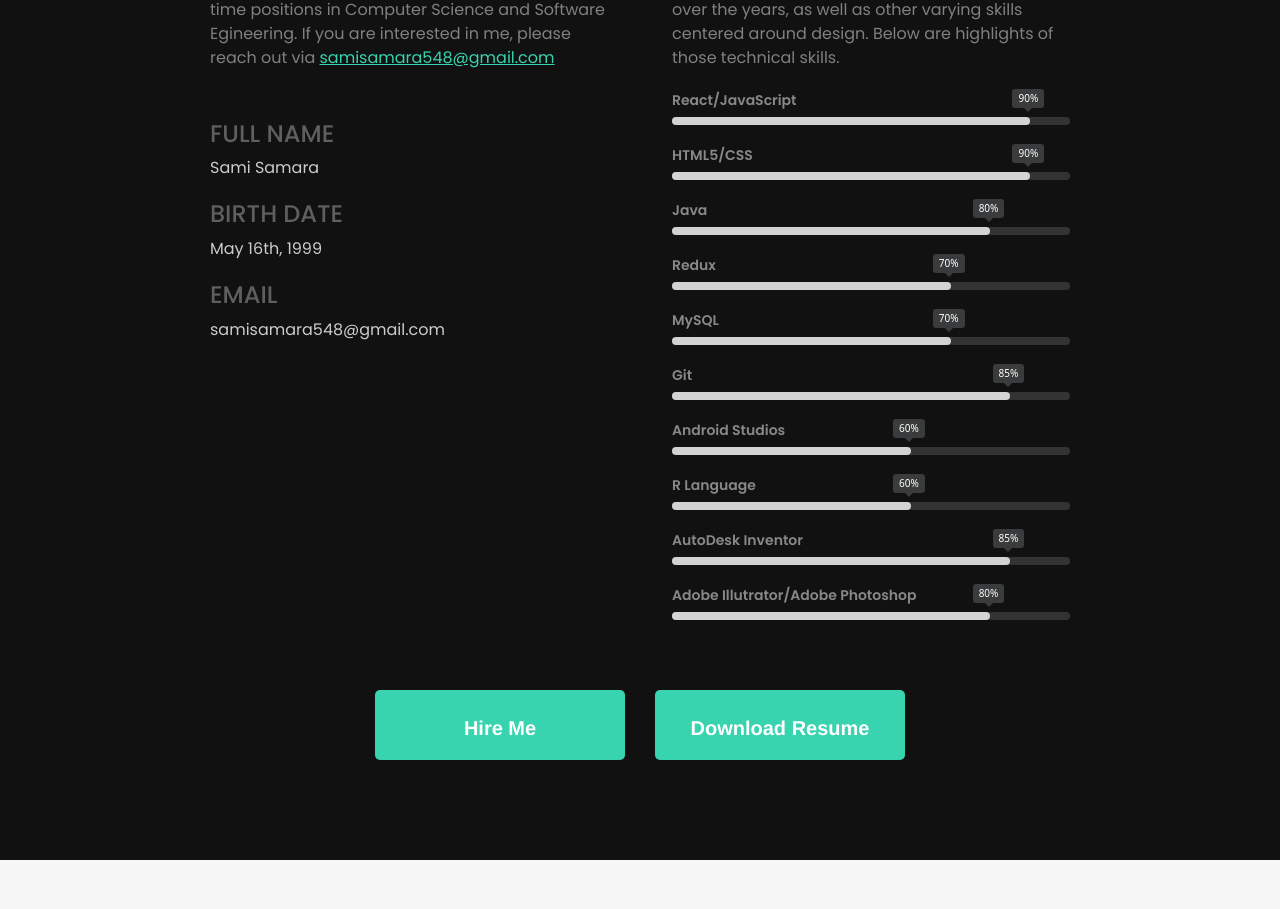
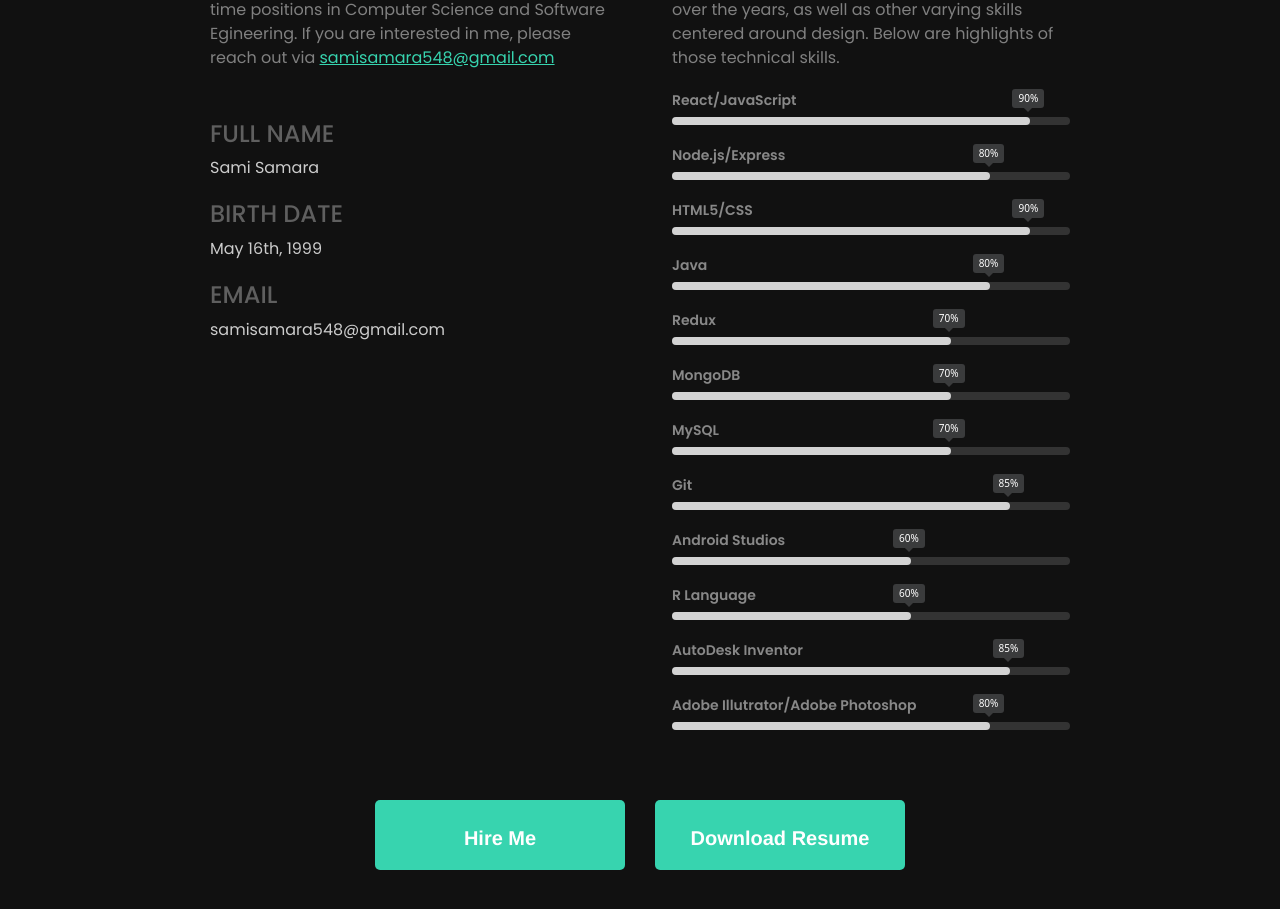
Before and after one commit to samisamara/personalWebpage, a React (Create React App) app: page / in a window 1280 px wide. Shown: the part 1190-2099 px from the top of the page. Built offline with nearby package versions, Linux system fonts and the light colour scheme.

Commit message:
added node/express and mongoDB in the skills container

```diff
--- a/src/components/SkillBar/SkillBar.css
+++ b/src/components/SkillBar/SkillBar.css
@@ -50,6 +50,11 @@
   animation-delay: 0.1s;
 }
 
+.skill-per.nodeExpress {
+  width: 80%;
+  animation-delay: 0.1s;
+}
+
 .skill-per.htmlcss{
   width: 90%;
   animation-delay: 0.2s;
@@ -61,6 +66,10 @@
 .skill-per.redux{
   width: 70%;
   animation-delay: 0.3s;
+}
+.skill-per.mongoDB {
+  width: 70%;
+  animation-delay: 0.1s;
 }
 .skill-per.mysql{
   width: 70%;
--- a/src/components/SkillBar/SkillBar.js
+++ b/src/components/SkillBar/SkillBar.js
@@ -10,6 +10,15 @@ const SkillBar = () => {
         <div className="skill-bar">
           <span className="skill-per reactjs">
             <span className="tooltip">90%</span>
+          </span>
+        </div>
+      </div>
+
+      <div className="skill-box">
+        <span className="title">Node.js/Express</span>
+        <div className="skill-bar">
+          <span className="skill-per nodeExpress">
+            <span className="tooltip">80%</span>
           </span>
         </div>
       </div>
@@ -36,6 +45,15 @@ const SkillBar = () => {
         <span className="title">Redux</span>
         <div className="skill-bar">
           <span className="skill-per redux">
+            <span className="tooltip">70%</span>
+          </span>
+        </div>
+      </div>
+
+      <div className="skill-box">
+        <span className="title">MongoDB</span>
+        <div className="skill-bar">
+          <span className="skill-per mongoDB">
             <span className="tooltip">70%</span>
           </span>
         </div>
```
